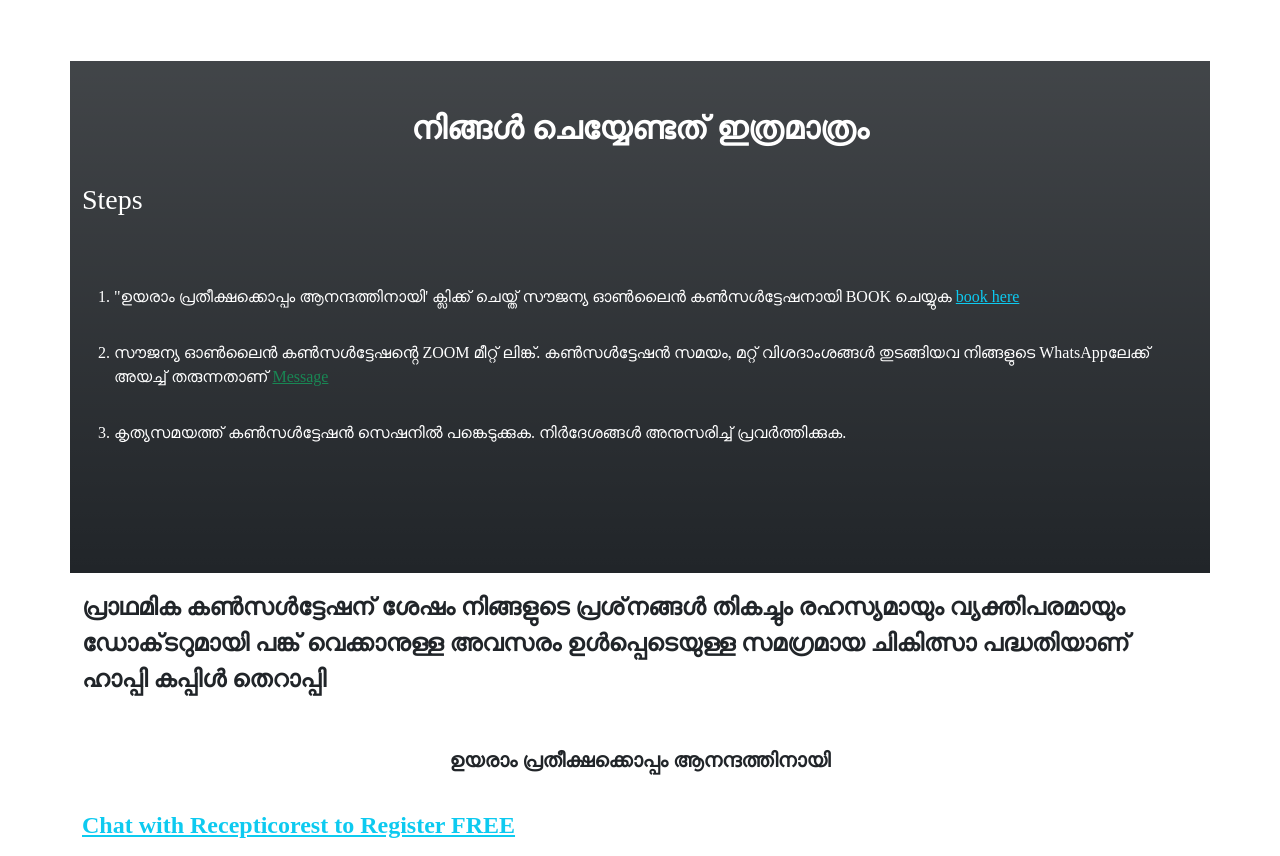
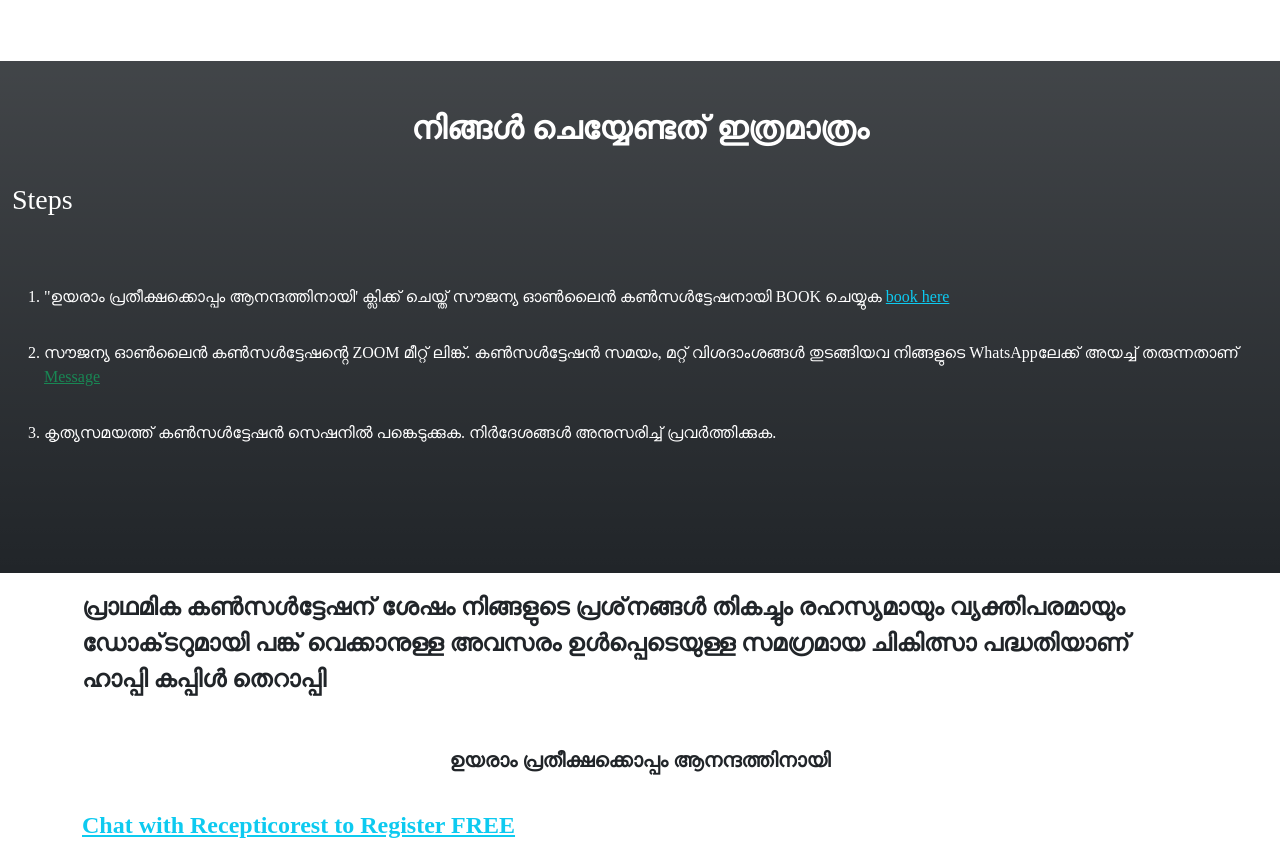
Before and after one commit to Mridhul2k03/happycouple, a plain HTML site: page index.html in a window 1280 px wide. Shown: the part 5396-6252 px from the top of the page. Drawn offline with nearby package versions, Linux system fonts and the light colour scheme; a web font is replaced by a local one.

Commit message:
Update index.html

```diff
--- a/index.html
+++ b/index.html
@@ -248,7 +248,7 @@
                 </div>
             </div>
         </section>
-        <section class="container bg-dark bg-gradient text-white py-5 ">
+        <section class="container-fluid bg-dark bg-gradient text-white py-5 ">
             <div class="row">
                 <div class="col-12">
                     <h2 class="text-center fw-bolder ">
```
